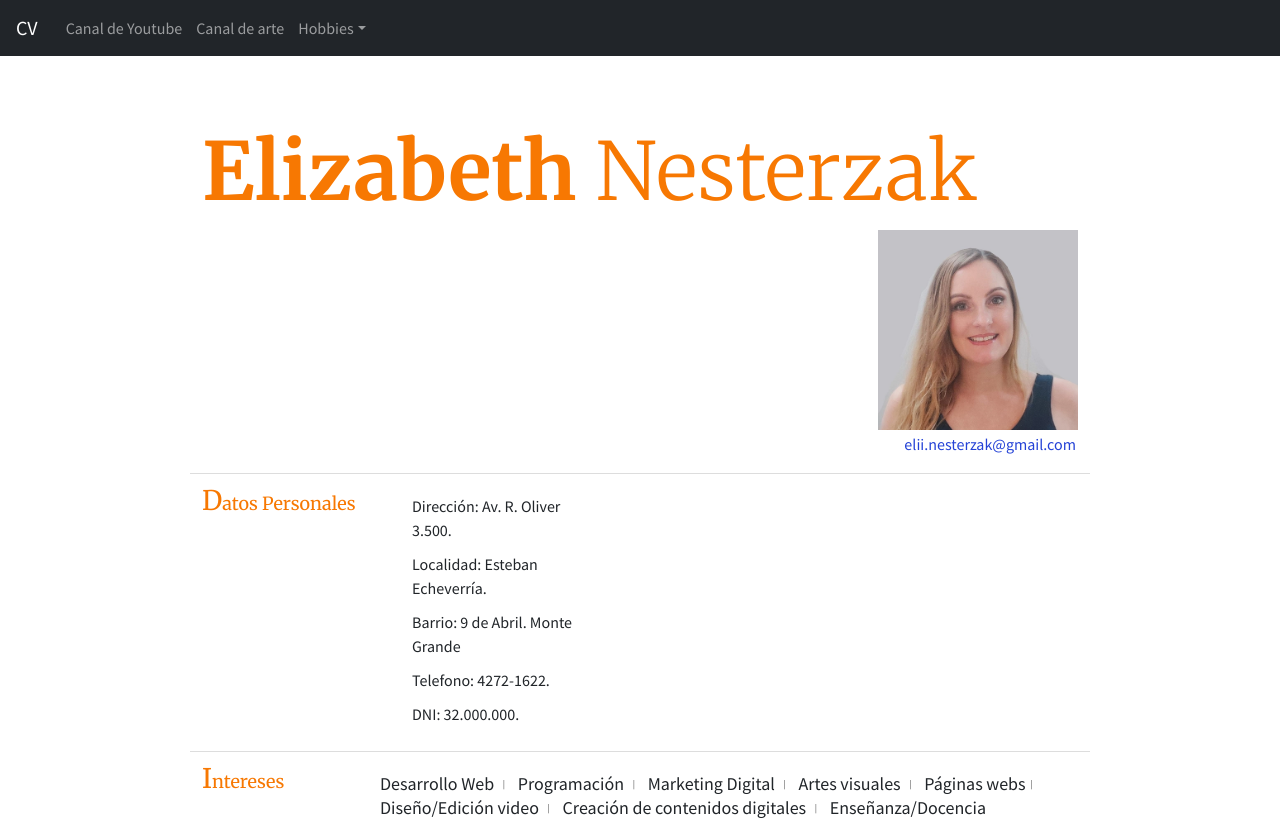
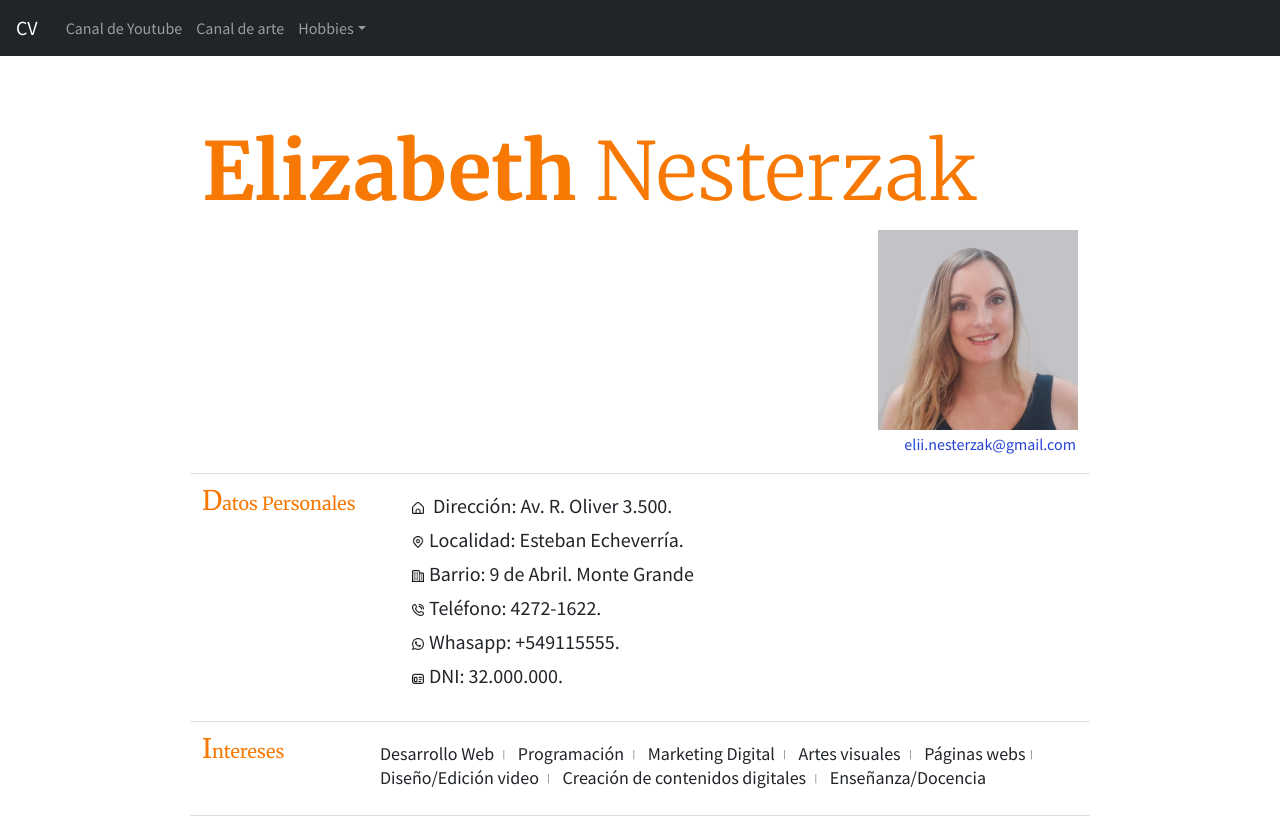
Before and after one commit to Lisy26/ProyectoFinalCV, a plain HTML site: page index.html in a window 1280 px wide. Shown: the top 823 px of the page. Drawn offline with nearby package versions, Linux system fonts and the light colour scheme.

Commit message:
se agregaron iconos a los datos del cv

```diff
--- a/estilos.css
+++ b/estilos.css
@@ -190,3 +190,9 @@ reglas de la pagina
 nav{
   background-color: aqua;
 }
+.iconos{
+  width: 12px;
+  height: 12px;
+  margin-right: 5px;
+
+}
--- a/index.html
+++ b/index.html
@@ -72,13 +72,14 @@
 
 
                         </ul>
-                        <ul class="skills" style="width:25%">
+                        <ul class="skills" style="width:45%">
 
-                            <li type="square">Dirección: Av. R. Oliver 3.500.</li>
-                            <li type="square">Localidad: Esteban Echeverría.</li>
-                            <li type="square">Barrio: 9 de Abril. Monte Grande</li>
-                            <li type="square">Telefono: 4272-1622.</li>
-                            <li type="square">DNI: 32.000.000.</li>
+                            <li type="square" ><h5><img src="iconos/hogar.png" alt="Dirección" class="iconos"> Dirección: Av. R. Oliver 3.500.</h5></li>
+                            <li type="square"><h5><img src="iconos/marcador.png" alt="Localidad" class="iconos">Localidad: Esteban Echeverría. </h5></li>
+                            <li type="square"><h5><img src="iconos/edificio.png" alt="Barrio" class="iconos">Barrio: 9 de Abril. Monte Grande</h5></li>
+                            <li type="square"><h5><img src="iconos/llamada-telefonica.png" alt="Teléfono" class="iconos">Teléfono: 4272-1622.</h5></li>
+                            <li type="square"><h5><img src="iconos/whatsapp.png" alt="Whasapp" class="iconos">Whasapp: +549115555.</h5></li>
+                            <li type="square"><h5><img src="iconos/id-insignia.png" alt="DNI" class="iconos">DNI: 32.000.000.<h5</li>
                         </ul>
 
                     </div>
```
Also changed, not shown: home.png (added), iconos/edificio.png (added), iconos/hogar.png (added), iconos/id-insignia.png (added), iconos/llamada-telefonica.png (added), iconos/marcador.png (added), iconos/sobre.png (added), iconos/usuario.png (added), iconos/whatsapp.png (added).
